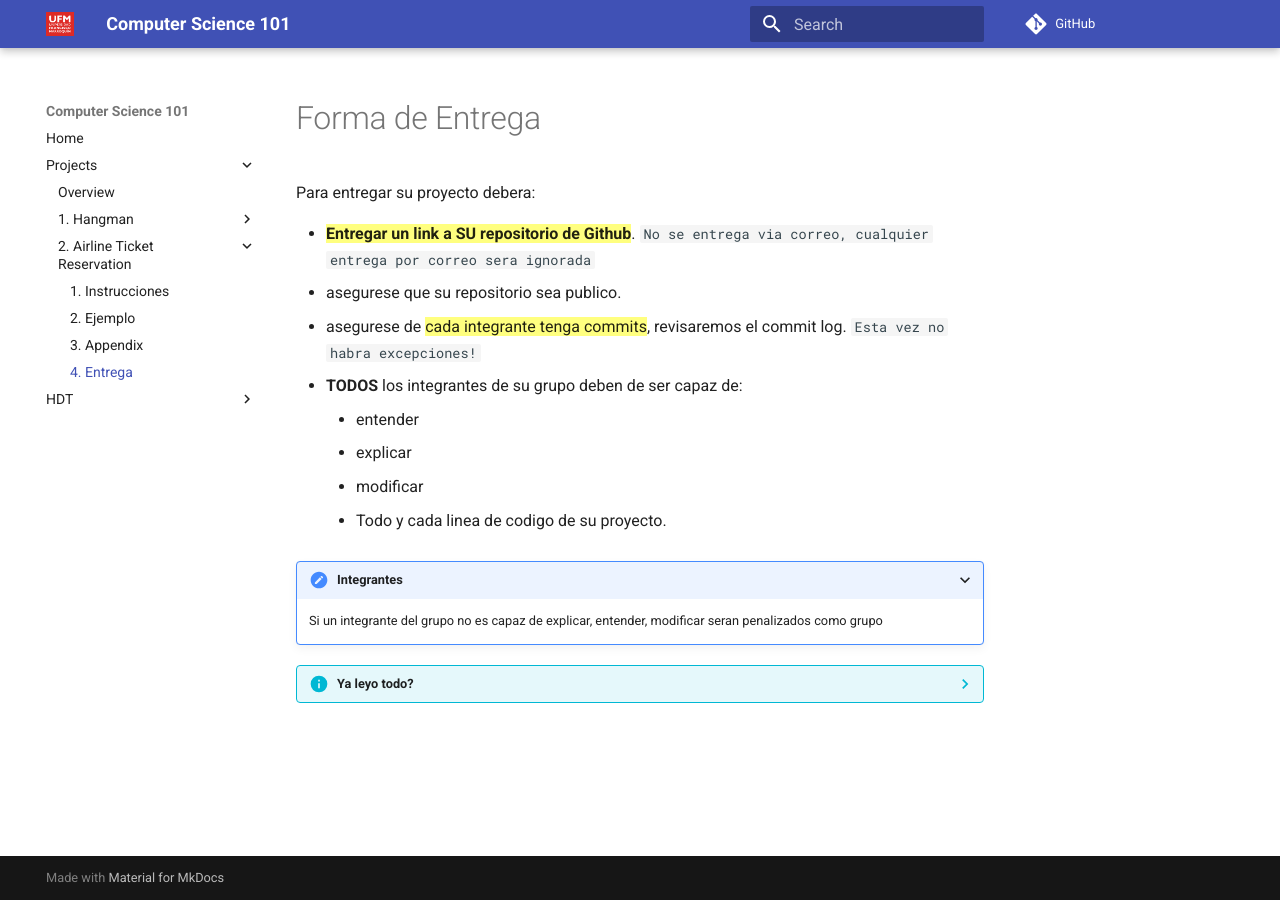
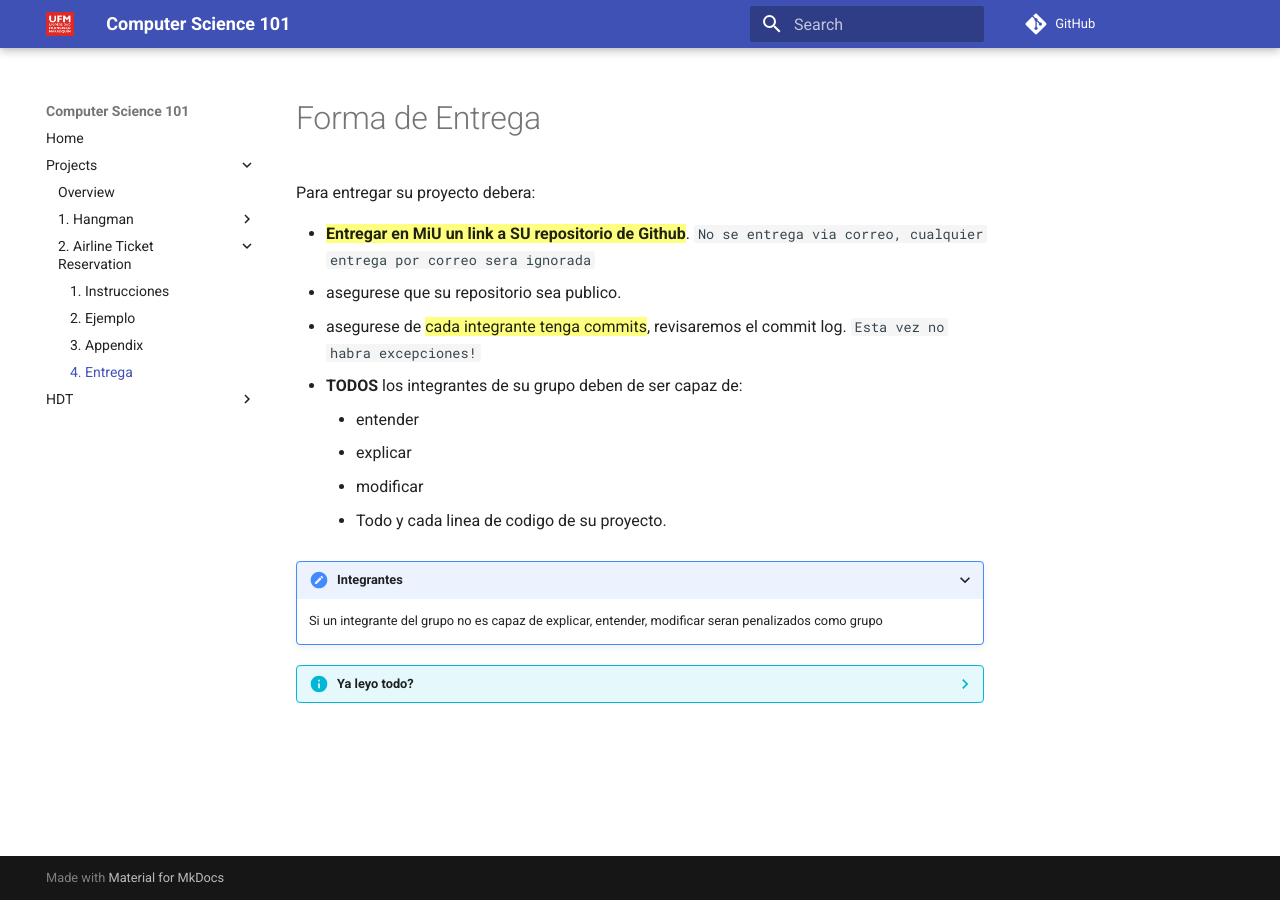
Before and after one commit to cs-ufm/cs101-2020, an MkDocs documentation site: the page built from docs/projects/airline/entrega.md, in a window 1280 px wide. Built offline with MkDocs 1.6.1 and Material for MkDocs 9.7.7, drawn with Linux system fonts in a browser that asks for light colours; comment, search, counter and statistics services are not loaded.

```diff
--- a/docs/projects/airline/entrega.md
+++ b/docs/projects/airline/entrega.md
@@ -2,7 +2,7 @@
 
 Para entregar su proyecto debera:
 
-- ==**Entregar un link a SU repositorio de Github**==. `No se entrega via correo, cualquier entrega por correo sera ignorada`
+- ==**Entregar en MiU un link a SU repositorio de Github**==. `No se entrega via correo, cualquier entrega por correo sera ignorada`
 - asegurese que su repositorio sea publico.
 - asegurese de ==cada integrante tenga commits==, revisaremos el commit log. `Esta vez no habra excepciones!`
 - **TODOS** los integrantes de su grupo deben de ser capaz de:
```
